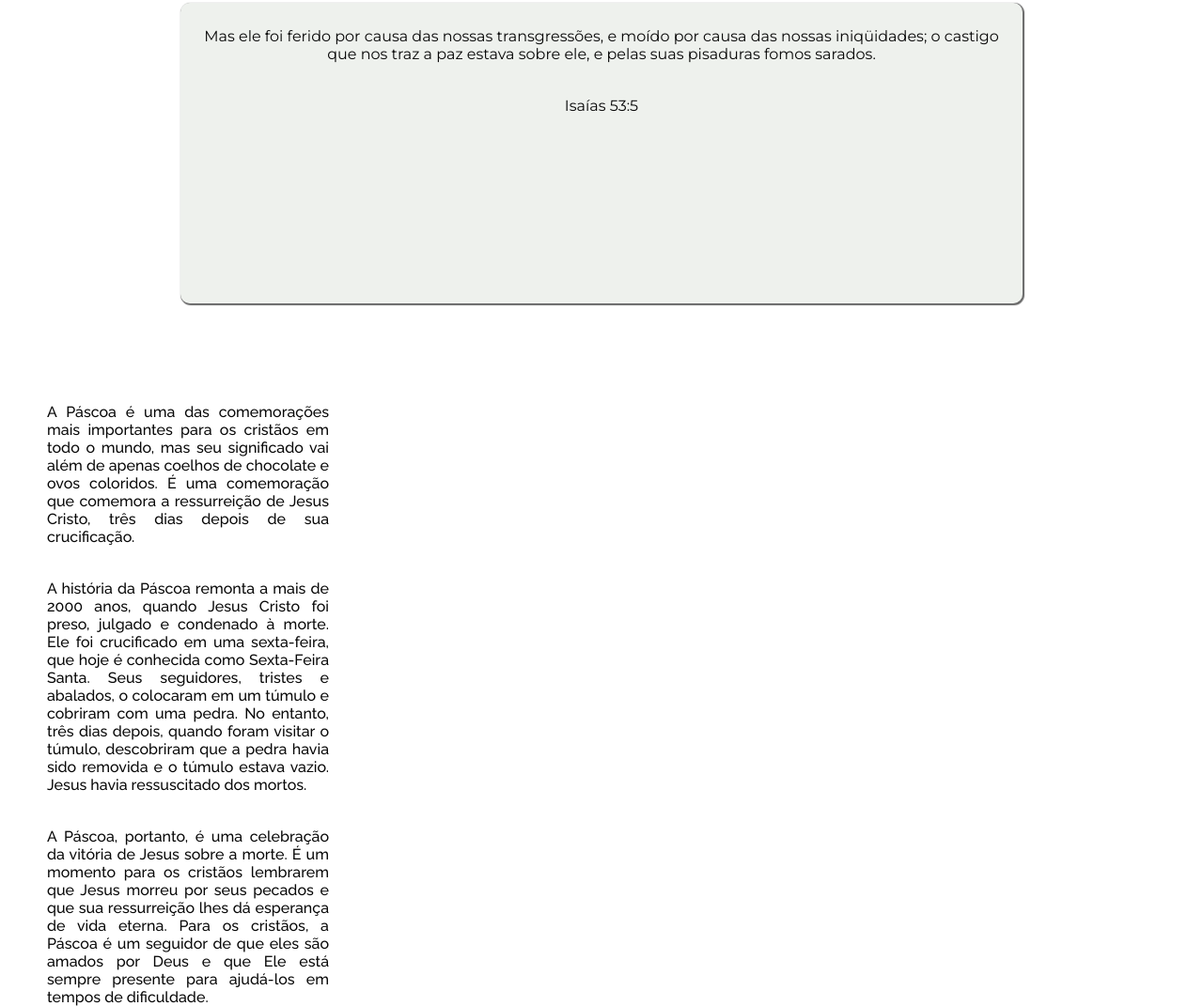
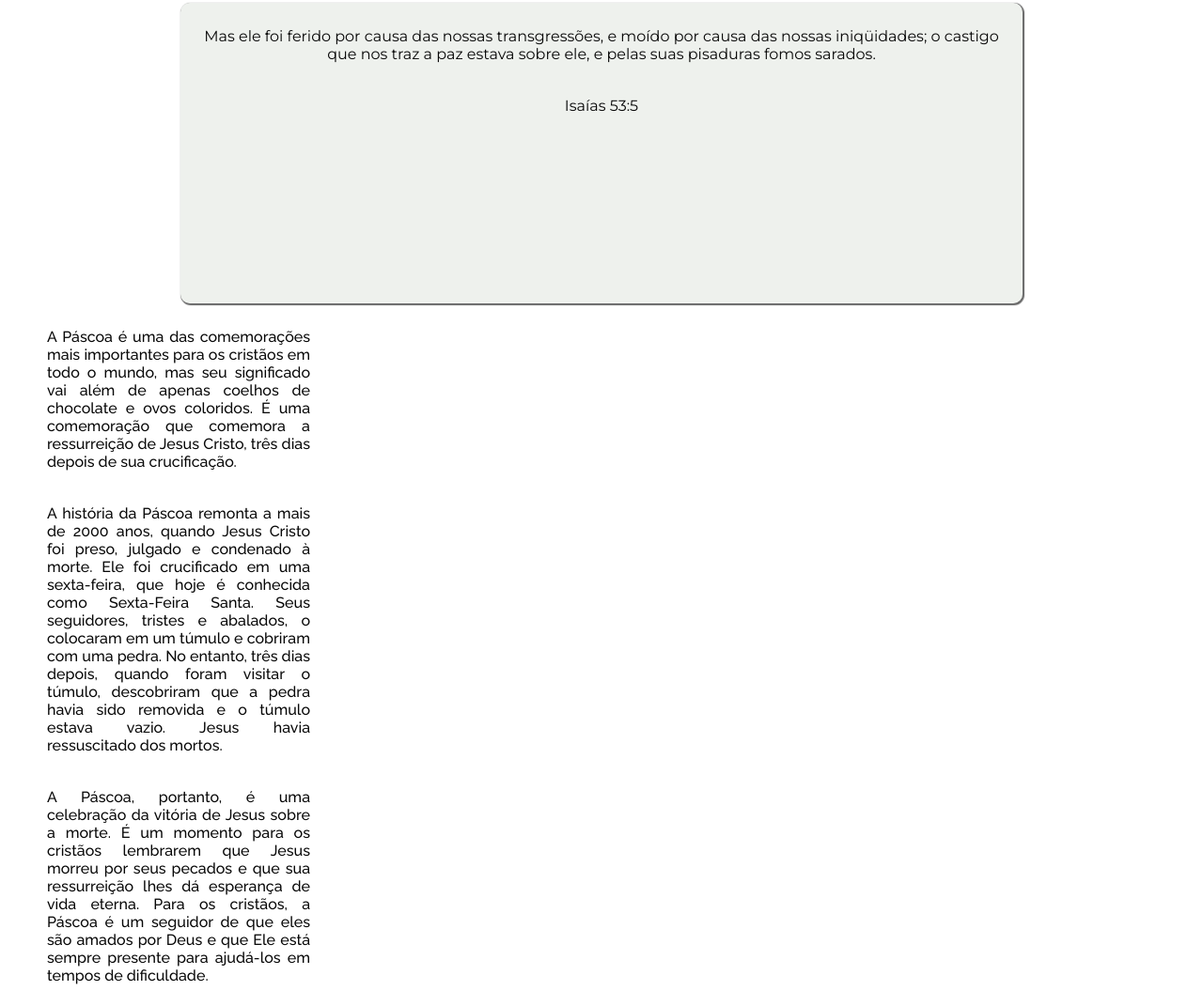
Before and after one commit to Alehandrosilva/pascoa, a plain HTML site: page index.html in a window 1280 px wide. Shown: the part 357-1428 px from the top of the page at 94% size. Drawn offline with Linux system fonts and the light colour scheme.

Commit message:
ajuste06

```diff
--- a/index.html
+++ b/index.html
@@ -95,11 +95,11 @@
 
         }
         section{
-            max-width: 320px;
+            max-width: 300px;
             margin: 40px;
             display: block;
             position: absolute;
-            top: 90%;
+            top: 80%;
 
         }
 
```
